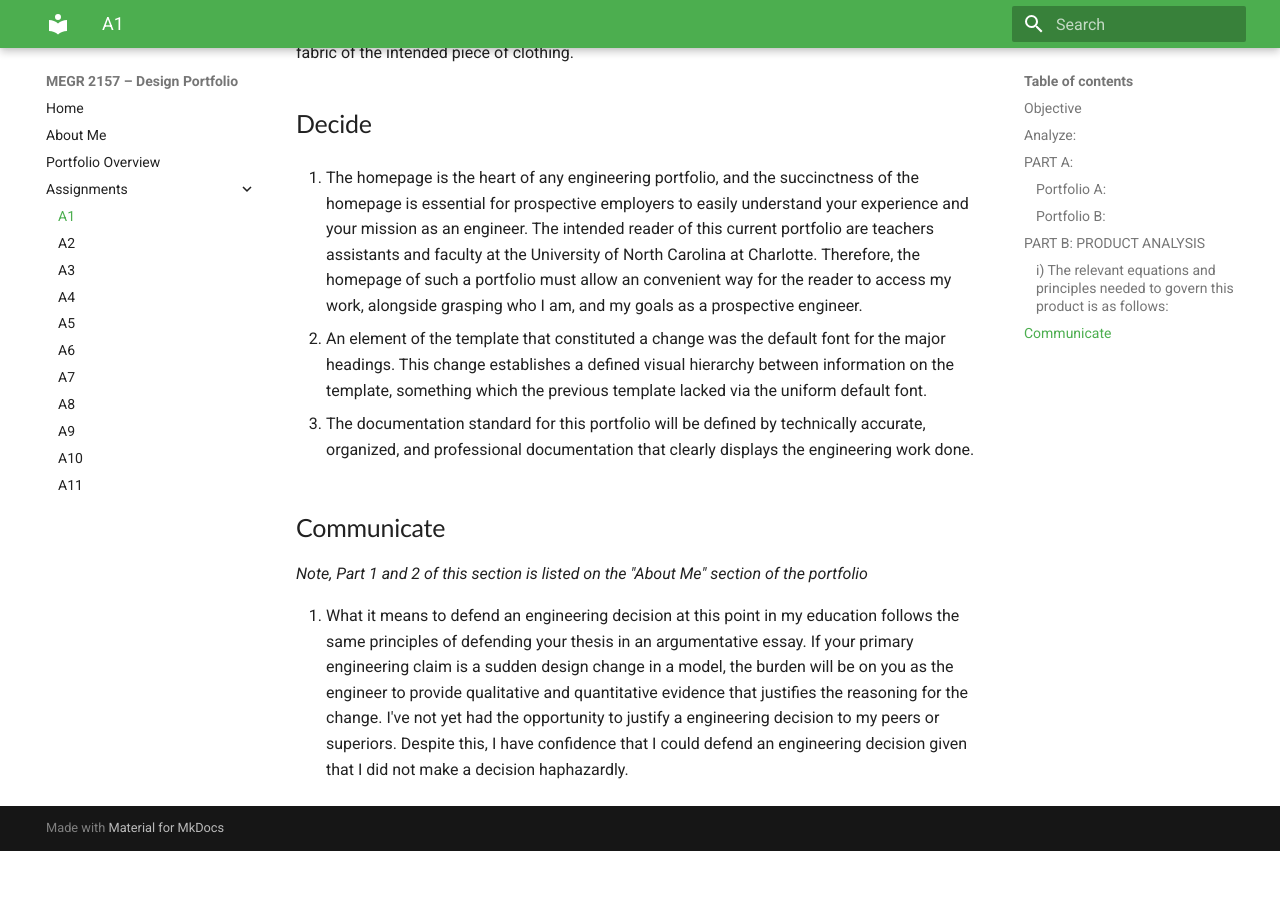
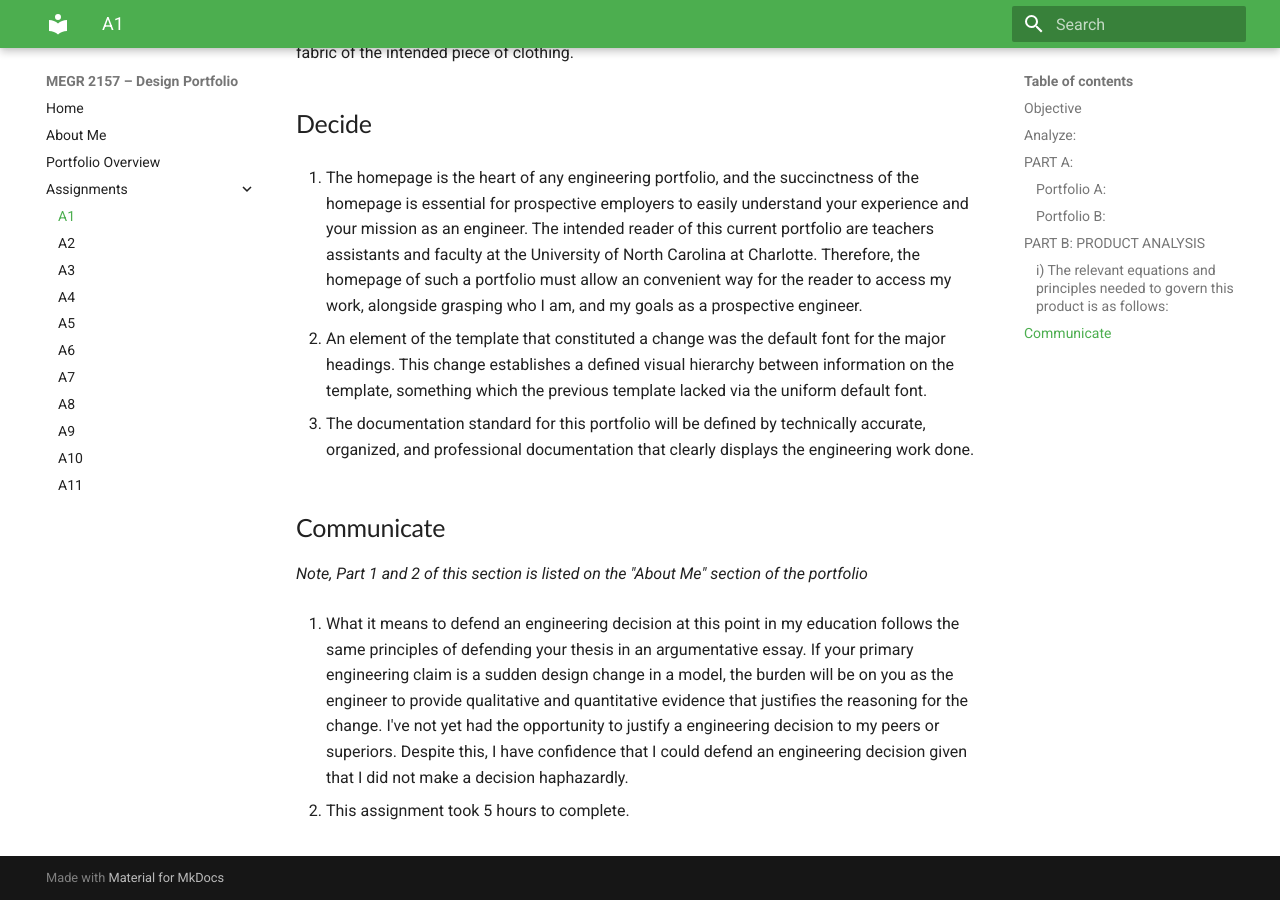
Before and after one commit to VictorGaskin/Designs-Project-Portfolio-, an MkDocs documentation site: the page built from docs/assignments/A01/index.md, in a window 1280 px wide and 900 px high, scrolled down 3218 px. Built offline with MkDocs 1.6.1 and Material for MkDocs 9.7.7, drawn with Linux system fonts in a browser that asks for light colours; before the commit the page ends 4069 px from its top, so only the background shows below that.

Commit message:
Document time spent on assignment completion
Added time taken to complete the assignment.

```diff
--- a/docs/assignments/A01/index.md
+++ b/docs/assignments/A01/index.md
@@ -123,3 +123,5 @@ ii) One of the major design decisions the engineer of this product made was to i
 *Note, Part 1 and 2 of this section is listed on the "About Me" section of the portfolio*
 
 3. What it means to defend an engineering decision at this point in my education follows the same principles of defending your thesis in an argumentative essay. If your primary engineering claim is a sudden design change in a model, the burden will be on you as the engineer to provide qualitative and quantitative evidence that justifies the reasoning for the change. I've not yet had the opportunity to justify a engineering decision to my peers or superiors. Despite this, I have confidence that I could defend an engineering decision given that I did not make a decision haphazardly.
+
+4. This assignment took 5 hours to complete.
```
